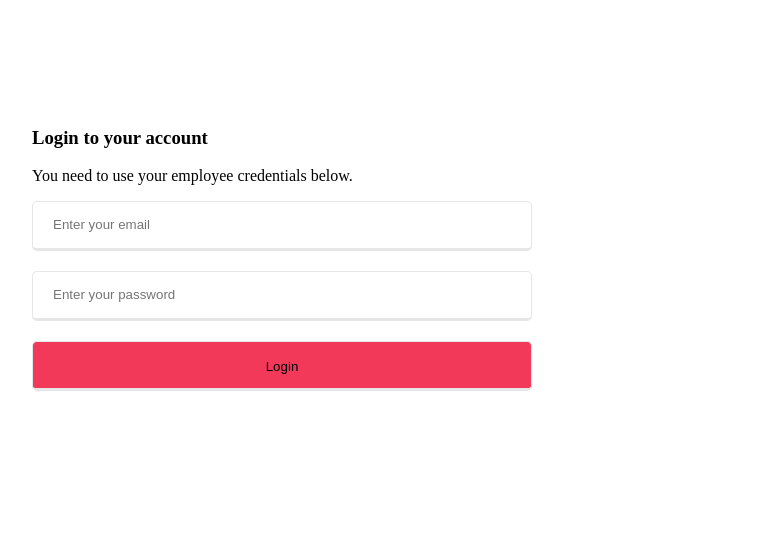
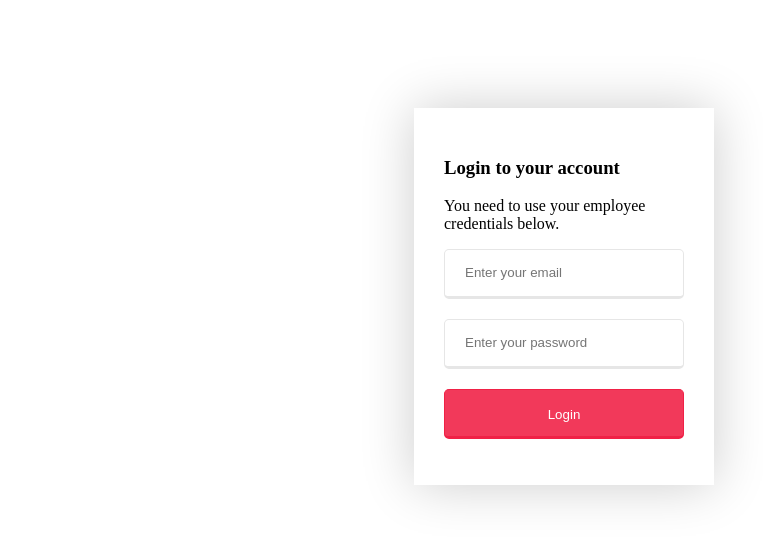
Before and after one commit to rebht78/css30, a plain HTML site: page Day2/index.html in a window 1280 px wide. Shown: the whole page, without its empty margins (76-839 px from the left). Drawn offline with Linux system fonts and the light colour scheme.

Commit message:
login form is now more cooler and beautiful

```diff
--- a/Day2/style.css
+++ b/Day2/style.css
@@ -1,6 +1,7 @@
 .login-wrapper {
     padding:100px;
     width:500px;
+    margin:0 auto;
 }
 .login-wrapper * {
     box-sizing: border-box;
@@ -35,4 +36,21 @@
     position:relative;
     z-index: 1;
     display: inline-block;
+    border:solid 1px #F02146;
+    border-bottom-width: 3px;
+    color:white;
+    outline:none;
+    cursor: pointer;
+    -webkit-transition: all 0.3s ease;
+    transition: all 0.3s ease;
 }
+.login-block
+{
+    position: relative;
+    display: block;
+    width: 100%;
+    max-width: 300px;
+    margin:0 auto;
+    padding:30px;
+    box-shadow: 0 0 50px rgba(0,0,0,0.2);
+}
```
